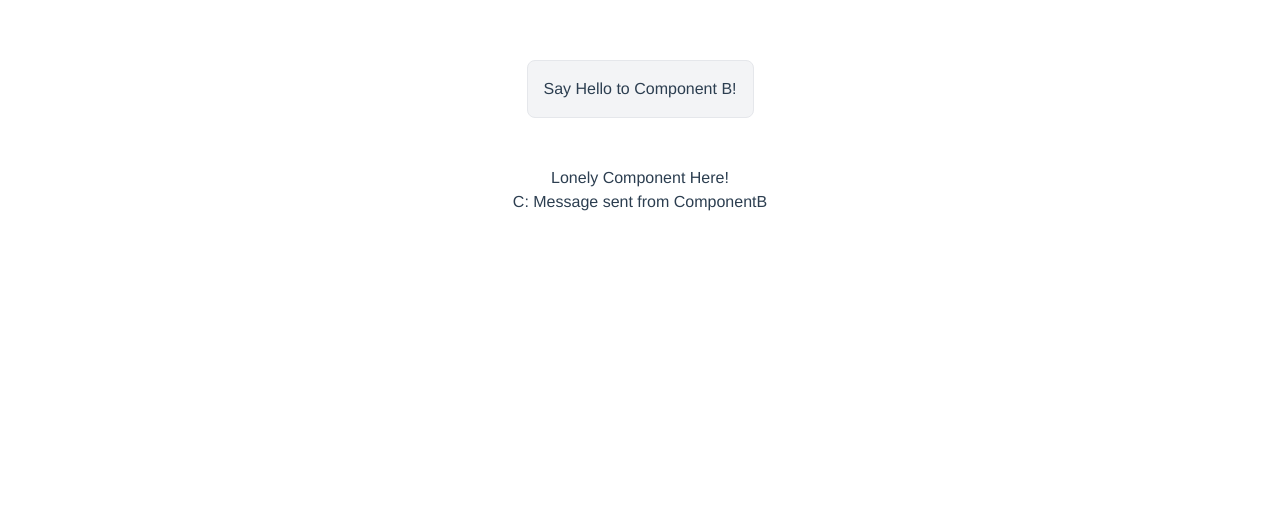
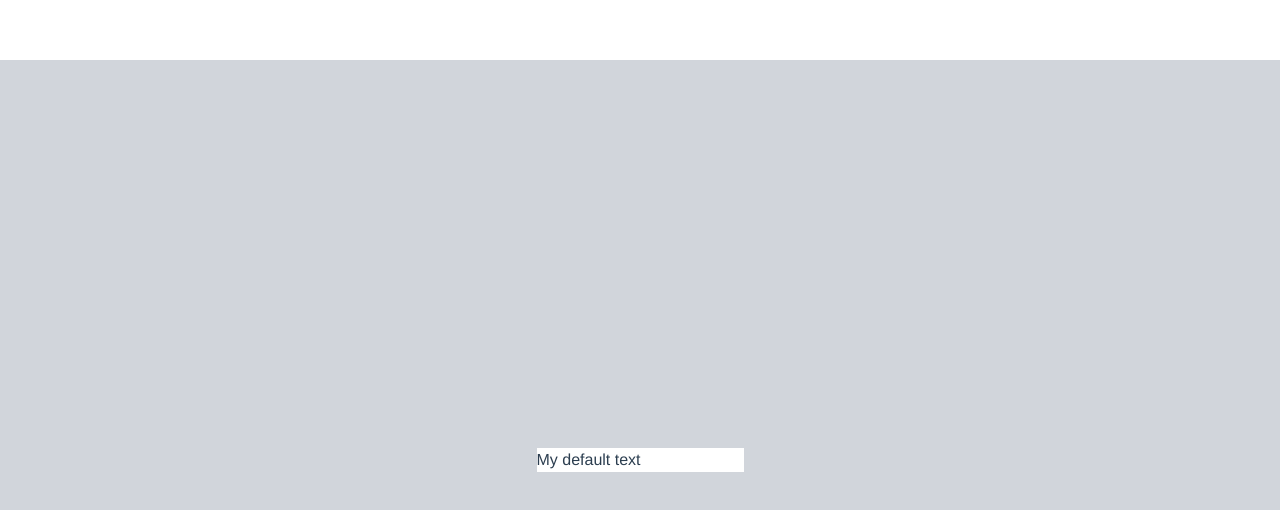
Before and after one commit to ga676005/Vue, a Vue app: page / in a window 1280 px wide. Shown: the top 510 px of the page. Built offline with nearby package versions, Linux system fonts and the light colour scheme.

Commit message:
Using lifecycle events

```diff
--- a/src/App.vue
+++ b/src/App.vue
@@ -1,19 +1,22 @@
 <template>
-  <div id="app">
-    <ComponentA />
-    <ComponentB />
+  <div
+    id="app"
+    class="bg-gray-300 flex flex-col justify-center items-center h-screen"
+  >
+    <InputField default="My default text" />
+    <IsDirty />
   </div>
 </template>
 
 <script>
-import ComponentA from "./components/ComponentA.vue";
-import ComponentB from "./components/ComponentB.vue";
+import InputField from "./components/InputField.vue";
+import IsDirty from "./components/IsDirty";
 
 export default {
   name: "App",
   components: {
-    ComponentA,
-    ComponentB,
+    InputField,
+    IsDirty,
   },
 };
 </script>
@@ -27,21 +30,4 @@ export default {
   color: #2c3e50;
   margin-top: 60px;
 }
-body {
-  background: #fff;
-  color: #777;
-}
-
-.hero-box {
-  background: #f3f3ff;
-  display: flex;
-}
-.hero-box-left {
-  width: 400px;
-  margin: 25px;
-}
-.hero-box-right {
-  width: 100%;
-  margin: 25px;
-}
 </style>
--- /dev/null
+++ b/src/components/InputField.vue
@@ -0,0 +1,28 @@
+<template>
+  <input v-model="value" type="text" name="my-input" />
+</template>
+
+<script>
+export default {
+  //v-model無法使用props
+  props: ["default"],
+
+  mounted() {
+    //component讀取完成後把props dafault的值賦予給data的value
+    this.value = this.default;
+  },
+
+  updated() {
+    //input值改變時依條件判斷發出事件時附帶的值
+    return this.value === this.default
+      ? this.$bus.$emit("dirty-field", false)
+      : this.$bus.$emit("dirty-field", true);
+  },
+
+  data() {
+    return {
+      value: "",
+    };
+  },
+};
+</script>
--- /dev/null
+++ b/src/components/IsDirty.vue
@@ -0,0 +1,22 @@
+<template>
+  <!-- dirty變為true時會顯示，變為false時會再消失 -->
+  <p v-if="dirty">Field is dirty</p>
+</template>
+
+<script>
+export default {
+  mounted() {
+    //接收input改變時發出的事件
+    this.$bus.$on("dirty-field", (dirty) => {
+      //更新data dirty的值
+      this.dirty = dirty;
+    });
+  },
+
+  data() {
+    return {
+      dirty: false,
+    };
+  },
+};
+</script>
```
